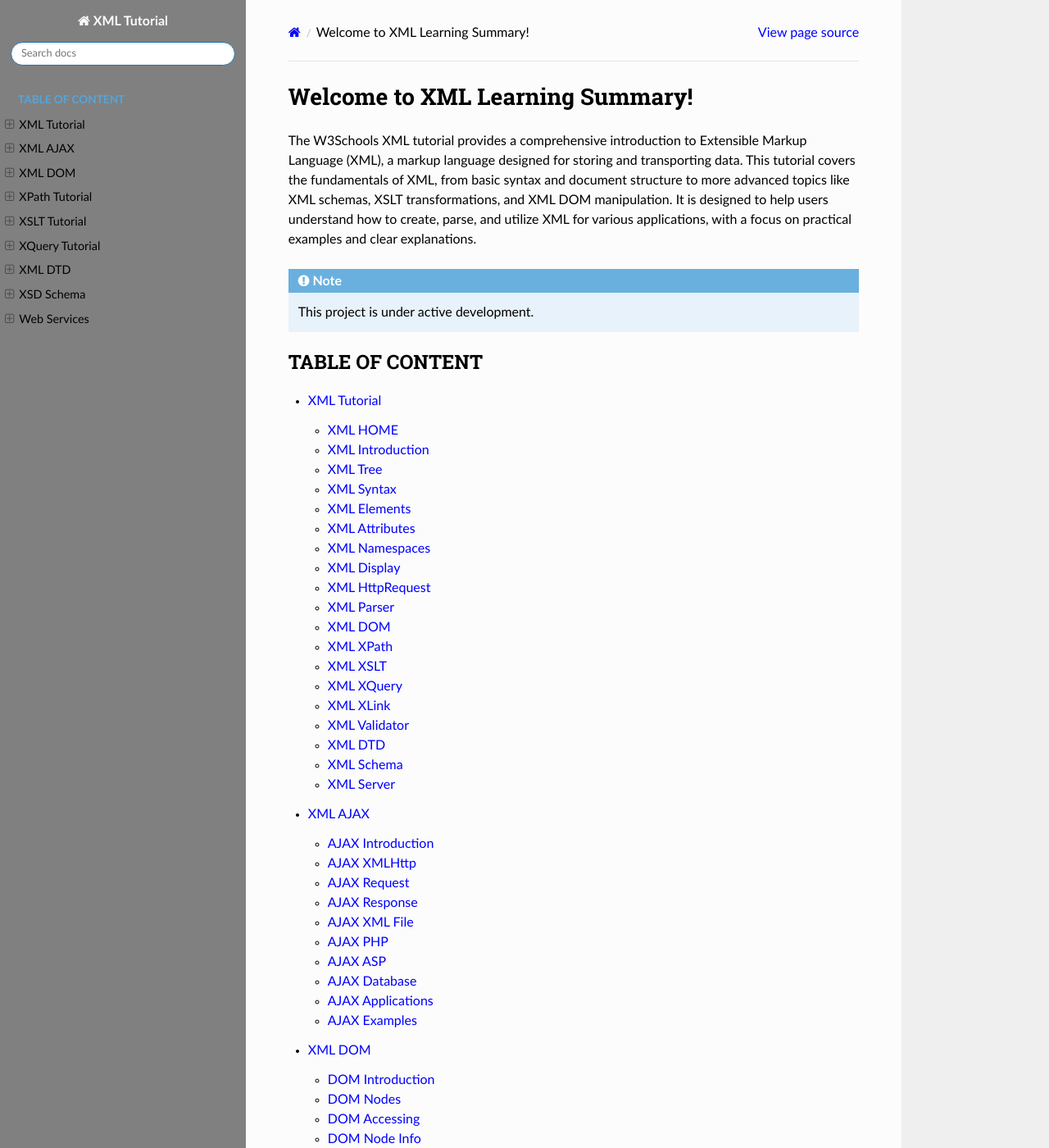
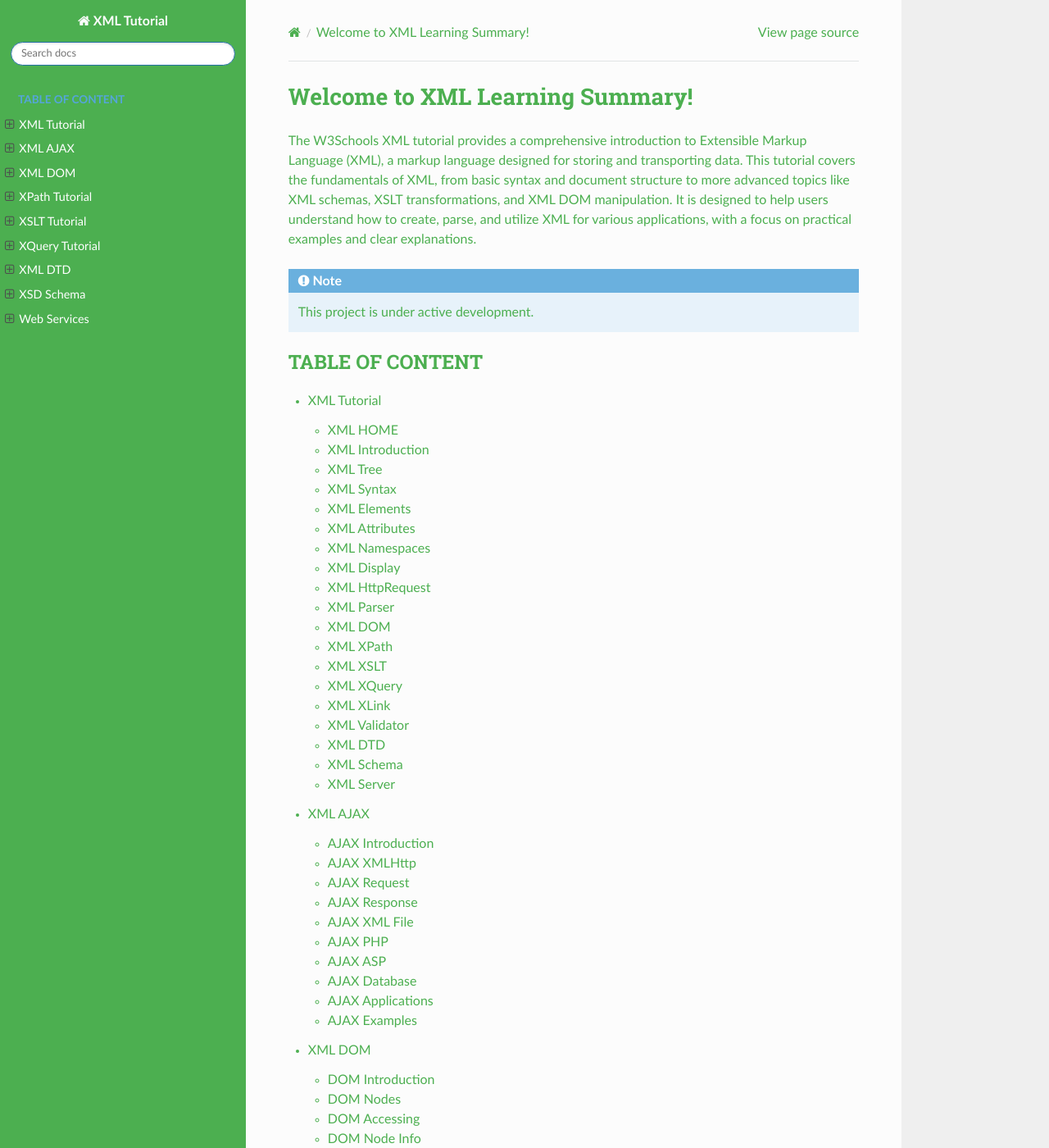
Before and after one commit to tsx-khann/rtd-tutorial, a Sphinx documentation site: the page built from docs/source/index.rst, in a window 1280 px wide and 1400 px high. Shown: the whole window at 82% size. Built offline with Sphinx 7.4.7 and the Read the Docs theme 3.1.0, drawn with Linux system fonts in a browser that asks for light colours; pages that are not in the unit, such as notebooks, are missing from menus.

Commit message:
Update custom.css

```diff
--- a/docs/source/_static/custom.css
+++ b/docs/source/_static/custom.css
@@ -1,41 +1,48 @@
+/* Custom Light Green and White Theme */
+
+/* Background and text color */
 body {
     background-color: white;
-    color: black;
+    color: #4CAF50;  /* Light Green */
 }
 
+/* Links */
 a {
-    color: blue;
+    color: #4CAF50;  /* Light Green links */
 }
 
 a:hover {
-    color: green;
+    color: #2E7D32;  /* Darker Green for hover */
 }
 
+/* Sidebar Styling */
 .wy-side-nav-search, .wy-nav-side {
-    background-color: gray;
+    background-color: #4CAF50;  /* Light Green sidebar */
 }
 
 .wy-menu-vertical a {
-    color: black !important;
+    color: white !important;  /* White text in sidebar */
 }
 
 .wy-menu-vertical a:hover {
-    background-color: darkgray;
+    background-color: #2E7D32;  /* Darker green when hovering in sidebar */
 }
 
+/* Header Styling */
 .wy-nav-top {
-    background-color: black;
+    background-color: #4CAF50;  /* Light Green header */
 }
 
 .wy-nav-top a {
-    color: white;
+    color: white;  /* White text in header */
 }
 
 .wy-nav-top a:hover {
-    color: darkgray;
+    color: #2E7D32;  /* Darker green for header links on hover */
 }
 
+/* Table Headers */
 .wy-table-responsive th {
-    background-color: black;
+    background-color: #4CAF50; /* Light Green table headers */
     color: white;
 }
```
